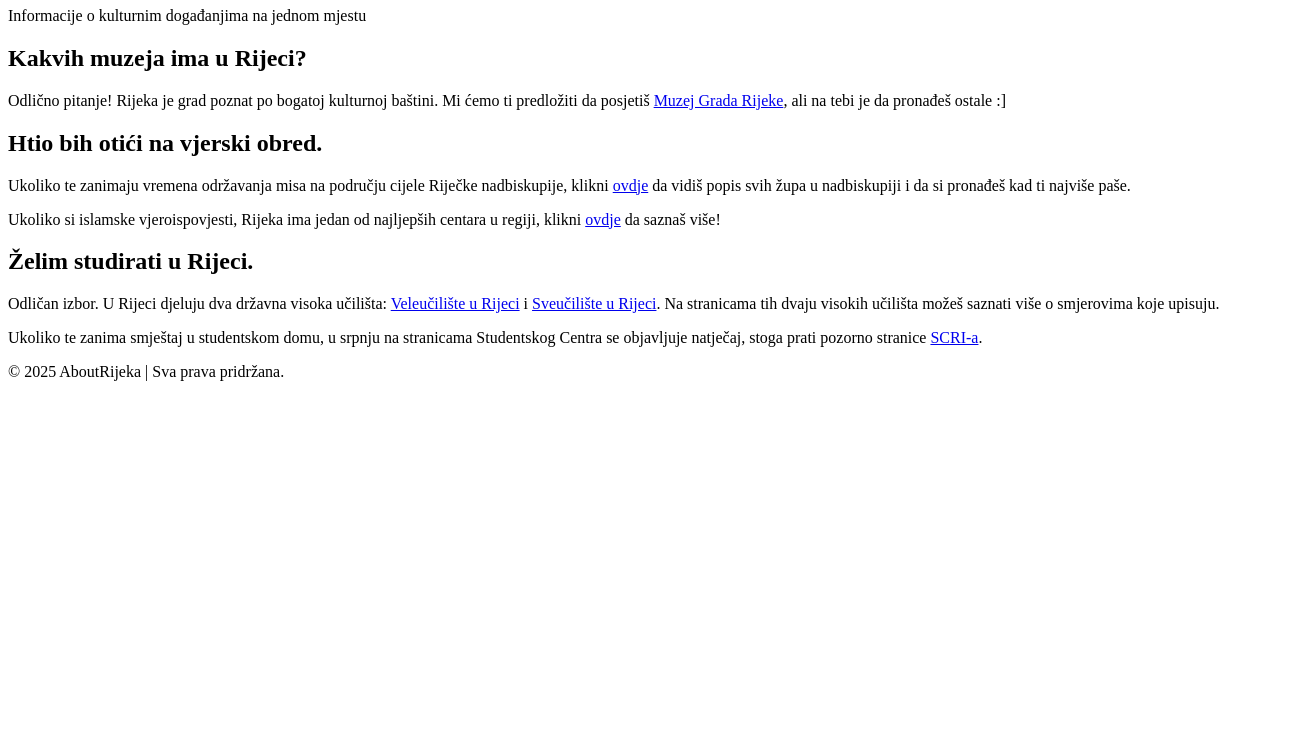
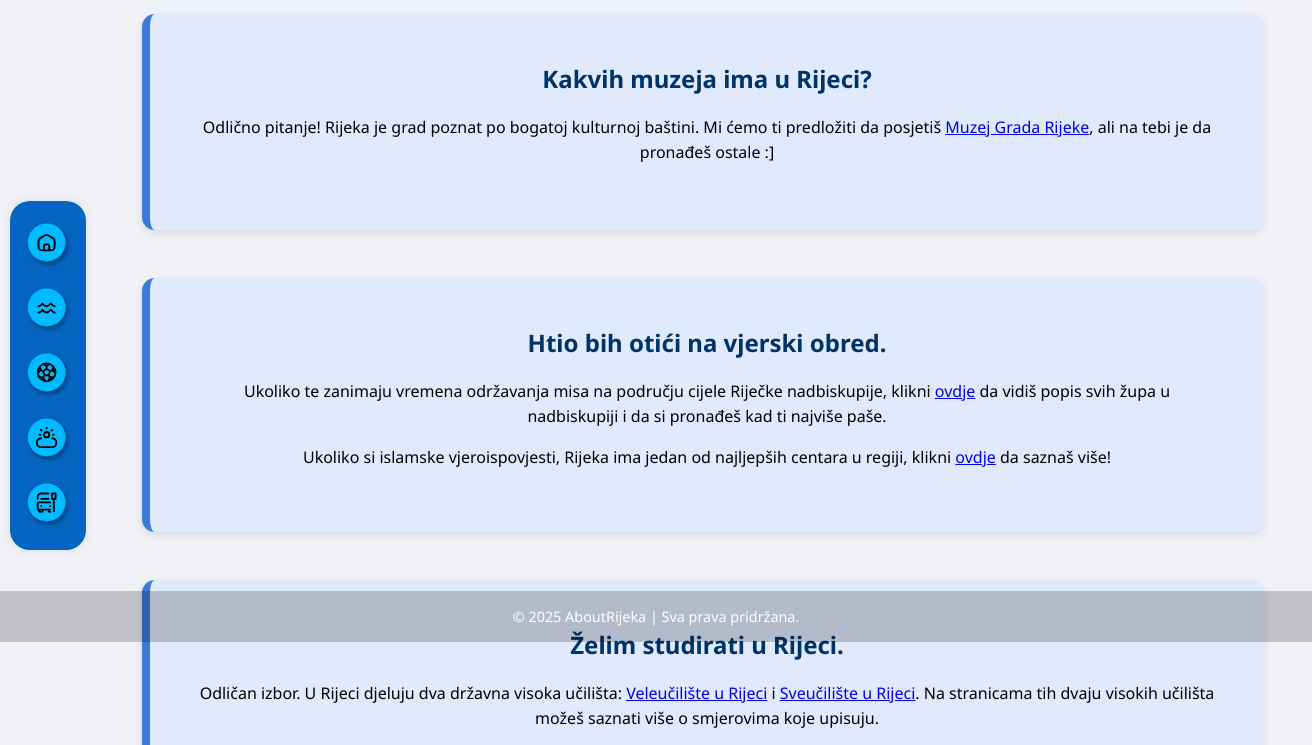
Before and after one commit to rino2505/AboutRijeka, a plain HTML site: page projekt/Projekt/kultura.html in a window 1280 px wide. Shown: the part 158-903 px from the top of the page, 1312 px wide, since content can reach past the window. Before the commit the page ends 800 px from the top, so only its background shows below. Drawn offline with Linux system fonts and the light colour scheme; a web font is replaced by a local one.

Commit message:
Update kultura.html
Promjena iz kultura.css u style.css

```diff
--- a/projekt/Projekt/kultura.html
+++ b/projekt/Projekt/kultura.html
@@ -5,7 +5,7 @@
     <meta name="viewport" content="width=device-width, initial-scale=1.0">
     <title>AboutRijeka</title>
 
-    <link rel="stylesheet" href="kultura.css">
+    <link rel="stylesheet" href="style.css">
     <link rel="preconnect" href="https://fonts.googleapis.com">
     <link rel="preconnect" href="https://fonts.gstatic.com" crossorigin>
     <link href="https://fonts.googleapis.com/css2?family=Lato:ital,wght@0,100;0,300;0,400;0,700;0,900;1,100;1,300;1,400;1,700;1,900&family=Merriweather:ital,opsz,wght@0,18..144,300..900;1,18..144,300..900&family=Noto+Sans:ital,wght@0,100..900;1,100..900&family=Oswald:wght@200..700&family=Playfair:ital,opsz,wght@0,5..1200,300..900;1,5..1200,300..900&display=swap" rel="stylesheet">
```
